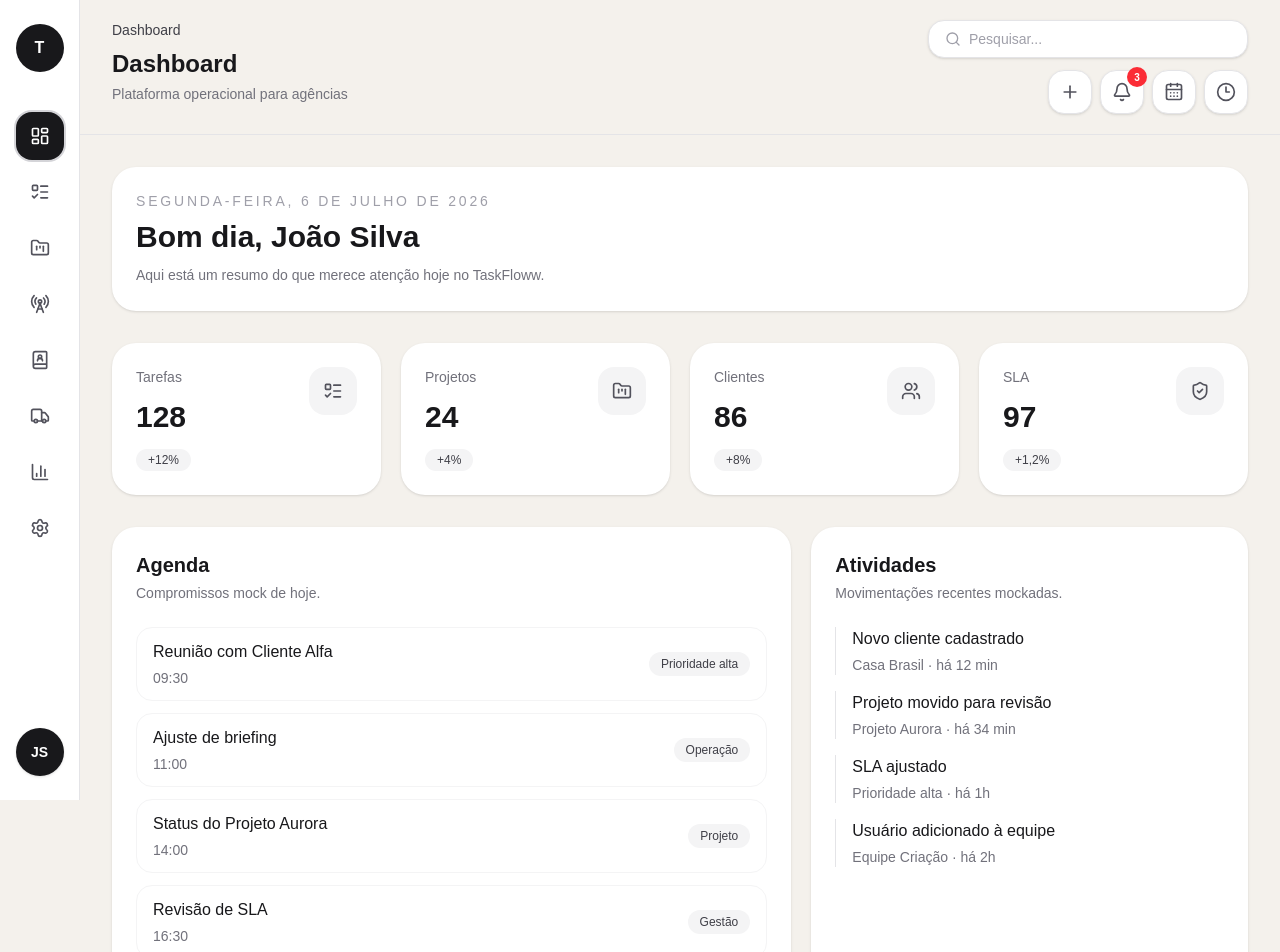
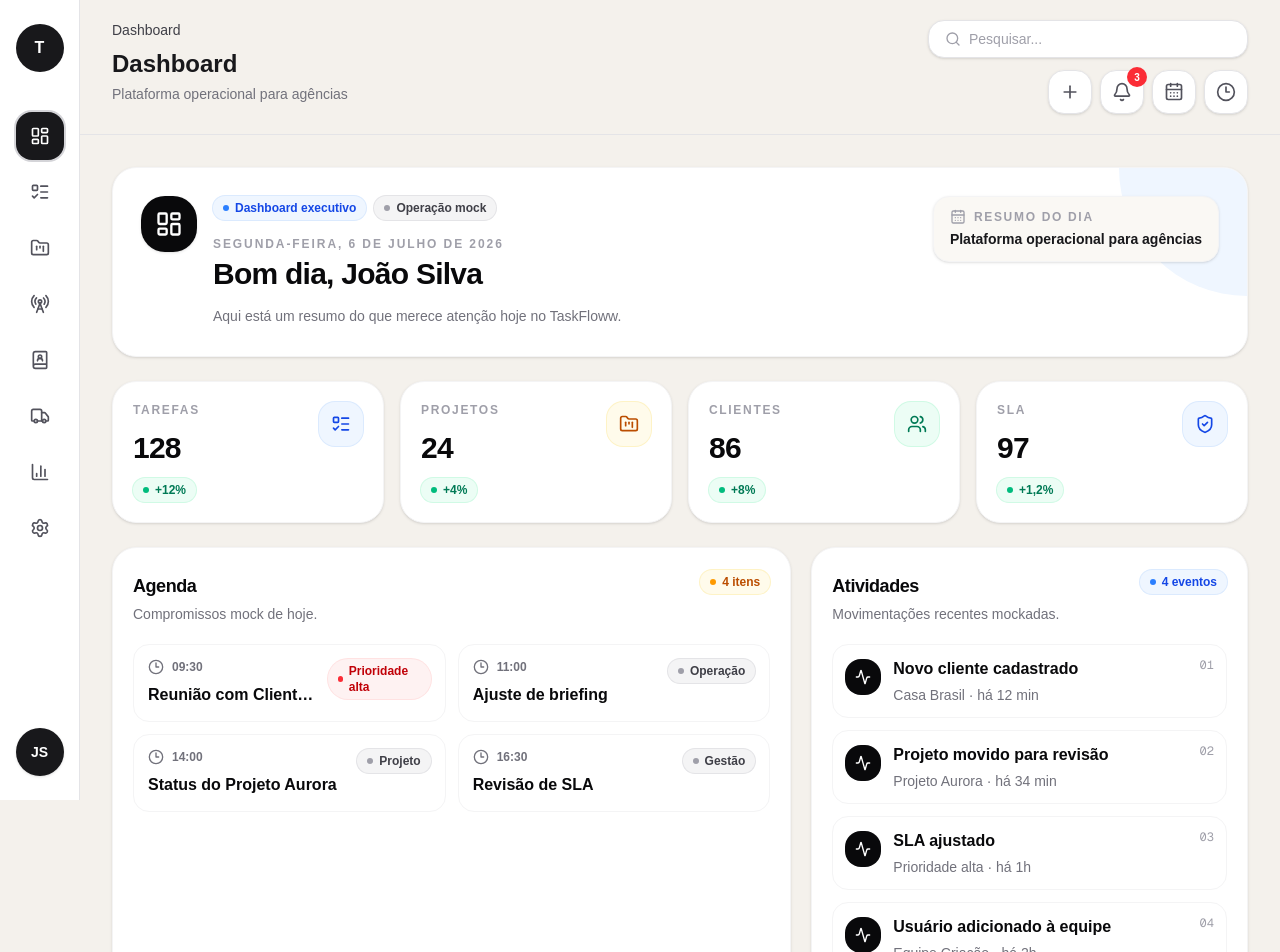
Before and after one commit to hudsonoli/taskflow, a Next.js app in the folder frontend/: page / in a window 1280 px wide. Shown: the top 952 px of the page. Built offline with nearby package versions, Linux system fonts and the light colour scheme.

Commit message:
feat(ui): redesenha dashboard executivo

```diff
--- a/frontend/src/components/dashboard/DashboardActivities.tsx
+++ b/frontend/src/components/dashboard/DashboardActivities.tsx
@@ -1,4 +1,6 @@
-import { Card } from "@/components/ui/Card";
+import { Activity } from "lucide-react";
+import { SectionHeader } from "@/components/ui/SectionHeader";
+import { StatusPill } from "@/components/ui/StatusPill";
 
 const activities = [
   { title: "Novo cliente cadastrado", detail: "Casa Brasil · há 12 min" },
@@ -9,20 +11,35 @@ const activities = [
 
 export function DashboardActivities() {
   return (
-    <Card>
-      <div>
-        <h3 className="text-xl font-semibold text-zinc-900">Atividades</h3>
-        <p className="mt-1 text-sm text-zinc-500">Movimentações recentes mockadas.</p>
-      </div>
+    <section className="rounded-3xl border border-zinc-100 bg-white p-5 shadow-sm">
+      <SectionHeader
+        title="Atividades"
+        description="Movimentações recentes mockadas."
+        action={<StatusPill tone="blue">{activities.length} eventos</StatusPill>}
+      />
 
-      <div className="mt-6 space-y-4">
-        {activities.map((activity) => (
-          <div key={activity.title} className="border-l border-zinc-200 pl-4">
-            <p className="font-medium text-zinc-900">{activity.title}</p>
-            <p className="mt-1 text-sm text-zinc-500">{activity.detail}</p>
+      <div className="mt-5 space-y-3">
+        {activities.map((activity, index) => (
+          <div
+            key={activity.title}
+            className="group flex gap-3 rounded-2xl border border-zinc-100 p-3 transition hover:bg-zinc-50"
+          >
+            <span className="mt-0.5 flex h-9 w-9 shrink-0 items-center justify-center rounded-2xl bg-zinc-950 text-white">
+              <Activity className="h-4 w-4" aria-hidden="true" />
+            </span>
+
+            <div className="min-w-0 flex-1">
+              <div className="flex items-start justify-between gap-3">
+                <p className="font-semibold text-zinc-950">{activity.title}</p>
+                <span className="font-mono text-xs text-zinc-400">
+                  {String(index + 1).padStart(2, "0")}
+                </span>
+              </div>
+              <p className="mt-1 text-sm text-zinc-500">{activity.detail}</p>
+            </div>
           </div>
         ))}
       </div>
-    </Card>
+    </section>
   );
 }
--- a/frontend/src/components/dashboard/DashboardAgenda.tsx
+++ b/frontend/src/components/dashboard/DashboardAgenda.tsx
@@ -1,5 +1,6 @@
-import { Badge } from "@/components/ui/Badge";
-import { Card } from "@/components/ui/Card";
+import { Clock3 } from "lucide-react";
+import { SectionHeader } from "@/components/ui/SectionHeader";
+import { StatusPill } from "@/components/ui/StatusPill";
 
 const agenda = [
   { time: "09:30", title: "Reunião com Cliente Alfa", tag: "Prioridade alta" },
@@ -10,28 +11,36 @@ const agenda = [
 
 export function DashboardAgenda() {
   return (
-    <Card>
-      <div className="flex items-center justify-between gap-4">
-        <div>
-          <h3 className="text-xl font-semibold text-zinc-900">Agenda</h3>
-          <p className="mt-1 text-sm text-zinc-500">Compromissos mock de hoje.</p>
-        </div>
-      </div>
+    <section className="rounded-3xl border border-zinc-100 bg-white p-5 shadow-sm">
+      <SectionHeader
+        title="Agenda"
+        description="Compromissos mock de hoje."
+        action={<StatusPill tone="amber">{agenda.length} itens</StatusPill>}
+      />
 
-      <div className="mt-6 space-y-3">
+      <div className="mt-5 grid gap-3 sm:grid-cols-2">
         {agenda.map((item) => (
           <div
             key={`${item.time}-${item.title}`}
-            className="flex items-center justify-between rounded-2xl border border-zinc-100 px-4 py-3"
+            className="rounded-2xl border border-zinc-100 p-3.5 transition hover:bg-zinc-50"
           >
-            <div>
-              <p className="font-medium text-zinc-900">{item.title}</p>
-              <p className="mt-1 text-sm text-zinc-500">{item.time}</p>
+            <div className="flex items-start justify-between gap-3">
+              <div className="min-w-0">
+                <div className="flex items-center gap-2 text-xs font-semibold text-zinc-500">
+                  <Clock3 className="h-4 w-4" aria-hidden="true" />
+                  <span>{item.time}</span>
+                </div>
+                <p className="mt-2 truncate font-semibold text-zinc-950">
+                  {item.title}
+                </p>
+              </div>
+              <StatusPill tone={item.tag === "Prioridade alta" ? "red" : "neutral"}>
+                {item.tag}
+              </StatusPill>
             </div>
-            <Badge>{item.tag}</Badge>
           </div>
         ))}
       </div>
-    </Card>
+    </section>
   );
 }
--- a/frontend/src/components/dashboard/DashboardChart.tsx
+++ b/frontend/src/components/dashboard/DashboardChart.tsx
@@ -1,19 +1,24 @@
-import { Card } from "@/components/ui/Card";
+import { BarChart3 } from "lucide-react";
+import { EmptyStateIllustration } from "@/components/ui/EmptyStateIllustration";
+import { SectionHeader } from "@/components/ui/SectionHeader";
+import { StatusPill } from "@/components/ui/StatusPill";
 
 export function DashboardChart() {
   return (
-    <Card>
-      <div>
-        <h3 className="text-xl font-semibold text-zinc-900">Visão geral</h3>
-        <p className="mt-1 text-sm text-zinc-500">
-          Placeholder elegante para o gráfico futuro.
-        </p>
+    <section className="rounded-3xl border border-zinc-100 bg-white p-5 shadow-sm">
+      <SectionHeader
+        title="Visão geral"
+        description="Placeholder elegante para o gráfico futuro."
+        action={<StatusPill tone="neutral">mock visual</StatusPill>}
+      />
+
+      <div className="mt-5">
+        <EmptyStateIllustration
+          icon={<BarChart3 className="h-6 w-6" aria-hidden="true" />}
+          title="Área reservada para gráfico de desempenho"
+          description="Placeholder elegante para o gráfico futuro."
+        />
       </div>
-
-      <div className="mt-6 flex h-[280px] items-center justify-center rounded-3xl border border-dashed border-zinc-200 bg-[#faf8f4] text-sm text-zinc-500">
-        {/* TODO: integrar Chart.js */}
-        Área reservada para gráfico de desempenho
-      </div>
-    </Card>
+    </section>
   );
 }
--- a/frontend/src/components/dashboard/DashboardStats.tsx
+++ b/frontend/src/components/dashboard/DashboardStats.tsx
@@ -1,6 +1,7 @@
-import { Badge } from "@/components/ui/Badge";
-import { Card } from "@/components/ui/Card";
-import { ListTodo, FolderKanban, Users, ShieldCheck } from "lucide-react";
+import { FolderKanban, ListTodo, ShieldCheck, Users } from "lucide-react";
+import { DashboardGrid } from "@/components/ui/DashboardGrid";
+import { MetricCard } from "@/components/ui/MetricCard";
+import { StatusPill } from "@/components/ui/StatusPill";
 
 const dashboardStats = {
   tarefas: 128,
@@ -10,38 +11,29 @@ const dashboardStats = {
 };
 
 const stats = [
-  { title: "Tarefas", value: dashboardStats.tarefas, change: "+12%", icon: ListTodo },
-  { title: "Projetos", value: dashboardStats.projetos, change: "+4%", icon: FolderKanban },
-  { title: "Clientes", value: dashboardStats.clientes, change: "+8%", icon: Users },
-  { title: "SLA", value: dashboardStats.sla, change: "+1,2%", icon: ShieldCheck },
-];
+  { title: "Tarefas", value: dashboardStats.tarefas, change: "+12%", icon: ListTodo, tone: "blue" },
+  { title: "Projetos", value: dashboardStats.projetos, change: "+4%", icon: FolderKanban, tone: "amber" },
+  { title: "Clientes", value: dashboardStats.clientes, change: "+8%", icon: Users, tone: "green" },
+  { title: "SLA", value: dashboardStats.sla, change: "+1,2%", icon: ShieldCheck, tone: "blue" },
+] as const;
 
 export function DashboardStats() {
   return (
-    <div className="grid gap-5 md:grid-cols-2 xl:grid-cols-4">
+    <DashboardGrid columns="four">
       {stats.map((stat) => {
         const Icon = stat.icon;
 
         return (
-          <Card key={stat.title}>
-            <div className="flex items-start justify-between gap-4">
-              <div>
-                <p className="text-sm text-zinc-500">{stat.title}</p>
-                <p className="mt-3 text-3xl font-semibold text-zinc-900">
-                  {stat.value}
-                </p>
-                <div className="mt-3">
-                  <Badge>{stat.change}</Badge>
-                </div>
-              </div>
-
-              <div className="flex h-12 w-12 items-center justify-center rounded-2xl bg-zinc-100 text-zinc-600">
-                <Icon className="h-5 w-5" strokeWidth={2} aria-hidden="true" />
-              </div>
-            </div>
-          </Card>
+          <MetricCard
+            key={stat.title}
+            title={stat.title}
+            value={stat.value}
+            tone={stat.tone}
+            icon={<Icon className="h-5 w-5" strokeWidth={2} aria-hidden="true" />}
+            badge={<StatusPill tone="green">{stat.change}</StatusPill>}
+          />
         );
       })}
-    </div>
+    </DashboardGrid>
   );
 }
--- a/frontend/src/components/dashboard/DashboardView.tsx
+++ b/frontend/src/components/dashboard/DashboardView.tsx
@@ -1,15 +1,68 @@
-import { DashboardGreeting } from "./DashboardGreeting";
+import { CalendarDays, LayoutDashboard } from "lucide-react";
+import { currentUser } from "@/lib/conta-mock";
+import { StatusPill } from "@/components/ui/StatusPill";
 import { DashboardStats } from "./DashboardStats";
 import { DashboardAgenda } from "./DashboardAgenda";
 import { DashboardActivities } from "./DashboardActivities";
 import { DashboardShortcuts } from "./DashboardShortcuts";
 import { DashboardChart } from "./DashboardChart";
 
+const today = new Intl.DateTimeFormat("pt-BR", {
+  dateStyle: "full",
+});
+
+function getGreeting(hour = new Date().getHours()) {
+  if (hour < 12) return "Bom dia";
+  if (hour < 18) return "Boa tarde";
+  return "Boa noite";
+}
+
 export function DashboardView() {
   return (
     <div className="p-8">
-      <div className="space-y-8">
-        <DashboardGreeting />
+      <div className="space-y-6">
+        <section className="overflow-hidden rounded-3xl border border-zinc-100 bg-white shadow-sm">
+          <div className="relative p-6 lg:p-7">
+            <div className="absolute right-0 top-0 h-32 w-32 rounded-bl-full bg-blue-50" />
+
+            <div className="relative flex flex-col gap-5 lg:flex-row lg:items-start lg:justify-between">
+              <div className="flex items-start gap-4">
+                <div className="flex h-14 w-14 shrink-0 items-center justify-center rounded-3xl bg-zinc-950 text-white shadow-sm">
+                  <LayoutDashboard className="h-7 w-7" aria-hidden="true" />
+                </div>
+
+                <div>
+                  <div className="flex flex-wrap items-center gap-2">
+                    <StatusPill tone="blue">Dashboard executivo</StatusPill>
+                    <StatusPill tone="neutral">Operação mock</StatusPill>
+                  </div>
+
+                  <p className="mt-4 text-xs font-semibold uppercase tracking-[0.16em] text-zinc-400">
+                    {today.format(new Date())}
+                  </p>
+
+                  <h2 className="mt-1 text-3xl font-bold tracking-tight text-zinc-950">
+                    {getGreeting()}, {currentUser.nome}
+                  </h2>
+
+                  <p className="mt-3 max-w-3xl text-sm leading-6 text-zinc-500">
+                    Aqui está um resumo do que merece atenção hoje no TaskFloww.
+                  </p>
+                </div>
+              </div>
+
+              <div className="relative rounded-2xl border border-zinc-100 bg-[#faf8f4] px-4 py-3 shadow-sm">
+                <div className="flex items-center gap-2 text-xs font-semibold uppercase tracking-[0.14em] text-zinc-400">
+                  <CalendarDays className="h-4 w-4" aria-hidden="true" />
+                  Resumo do dia
+                </div>
+                <p className="mt-1 text-sm font-semibold text-zinc-900">
+                  Plataforma operacional para agências
+                </p>
+              </div>
+            </div>
+          </div>
+        </section>
 
         <DashboardStats />
 
--- a/frontend/src/components/dashboard/StatCard.tsx
+++ b/frontend/src/components/dashboard/StatCard.tsx
@@ -1,3 +1,5 @@
+import { MetricCard } from "@/components/ui/MetricCard";
+
 type StatCardProps = {
   title: string;
   value: string;
@@ -9,19 +11,5 @@ export function StatCard({
   value,
   description,
 }: StatCardProps) {
-  return (
-    <div className="rounded-3xl bg-white p-6 shadow-sm">
-      <div className="text-sm font-medium text-zinc-500">
-        {title}
-      </div>
-
-      <div className="mt-4 text-4xl font-bold">
-        {value}
-      </div>
-
-      <div className="mt-3 text-sm text-zinc-500">
-        {description}
-      </div>
-    </div>
-  );
+  return <MetricCard title={title} value={value} description={description} />;
 }
```
